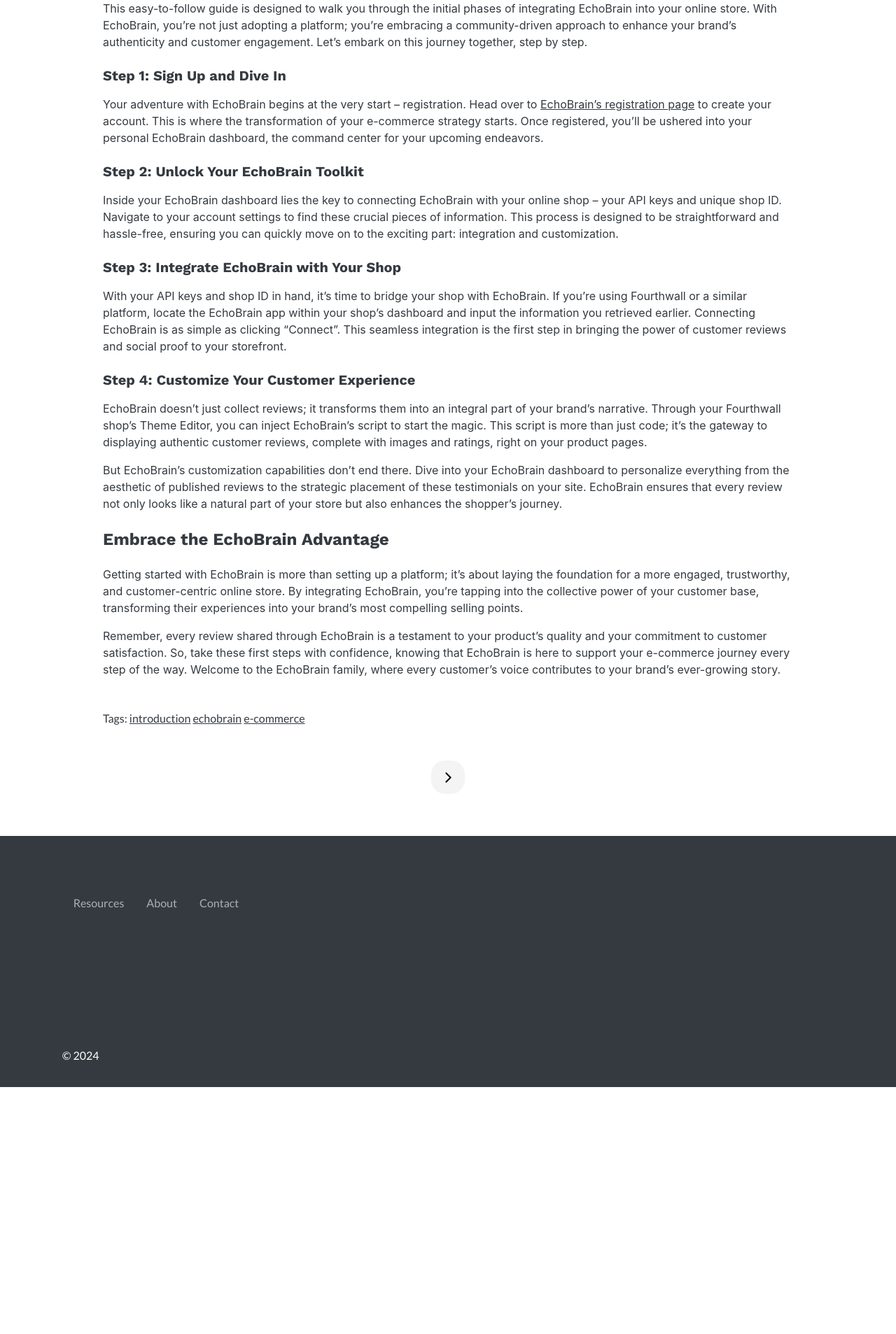
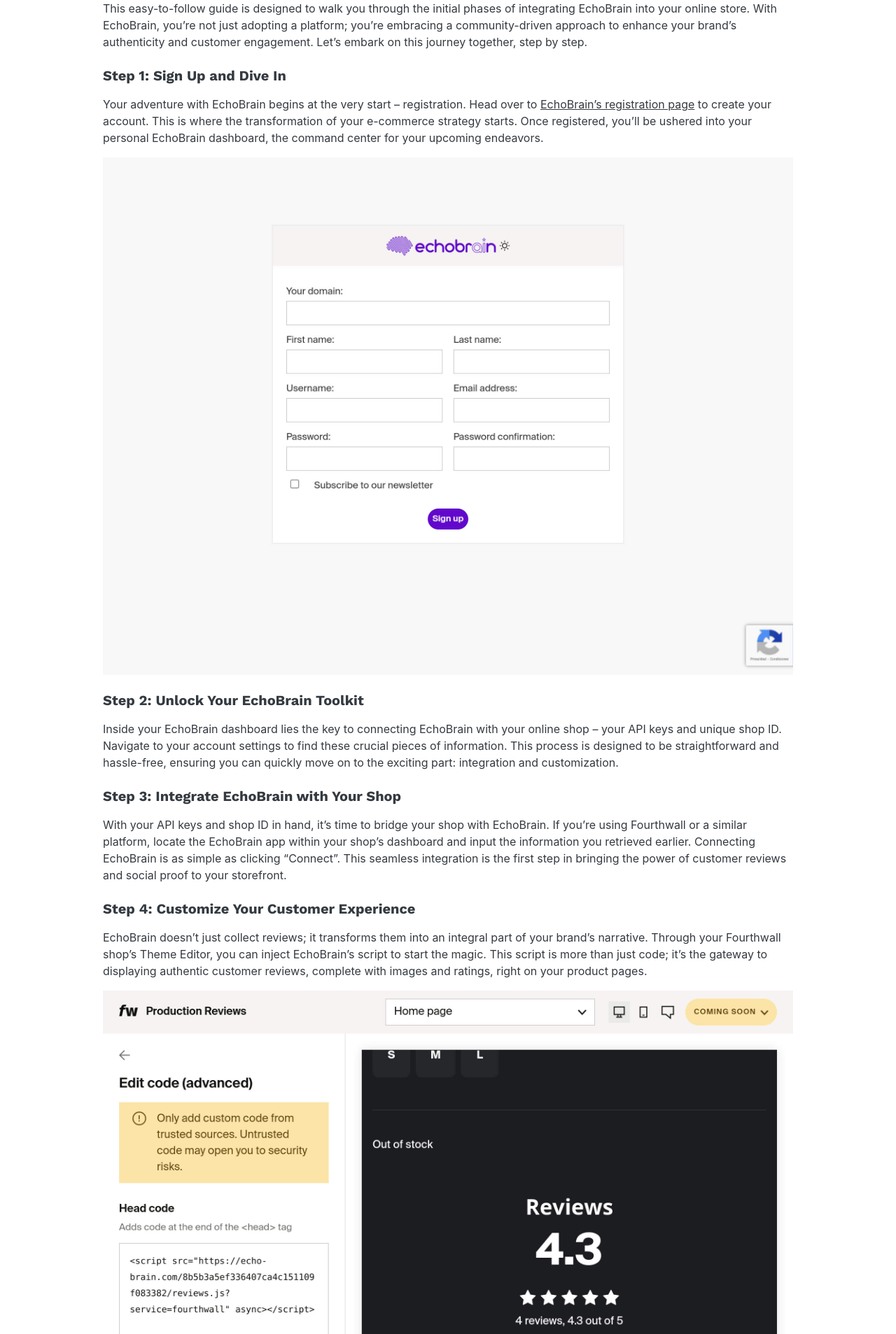
Before and after one commit to echo-brain/echo-brain.github.io, a Jekyll site: the page built from _posts/2024-03-11-getting-started-with-echobrain-first-steps.md, in a window 1280 px wide. Shown: the part 359-2266 px from the top of the page at 70% size. Built offline with Jekyll 4.4.1, drawn with Linux system fonts in a browser that asks for light colours; before the commit the page ends 1913 px from its top, so only the background shows below that.

Commit message:
Update 2024-03-11-getting-started-with-echobrain-first-steps.md

```diff
--- a/_posts/2024-03-11-getting-started-with-echobrain-first-steps.md
+++ b/_posts/2024-03-11-getting-started-with-echobrain-first-steps.md
@@ -12,6 +12,8 @@
 ### Step 1: Sign Up and Dive In
 Your adventure with EchoBrain begins at the very start – registration. Head over to [EchoBrain's registration page](https://echo-brain.com/admin/register/) to create your account. This is where the transformation of your e-commerce strategy starts. Once registered, you'll be ushered into your personal EchoBrain dashboard, the command center for your upcoming endeavors.
 
+![EchoBrain register](/assets/echo-brain.com_admin_register.jpg)
+
 ### Step 2: Unlock Your EchoBrain Toolkit
 Inside your EchoBrain dashboard lies the key to connecting EchoBrain with your online shop – your API keys and unique shop ID. Navigate to your account settings to find these crucial pieces of information. This process is designed to be straightforward and hassle-free, ensuring you can quickly move on to the exciting part: integration and customization.
 
@@ -21,6 +23,8 @@
 ### Step 4: Customize Your Customer Experience
 EchoBrain doesn't just collect reviews; it transforms them into an integral part of your brand's narrative. Through your Fourthwall shop's Theme Editor, you can inject EchoBrain's script to start the magic. This script is more than just code; it's the gateway to displaying authentic customer reviews, complete with images and ratings, right on your product pages.
 
+![EchoBrain register](/assets/production-reviews-shop_admin_dashboard.jpg)
+
 But EchoBrain's customization capabilities don't end there. Dive into your EchoBrain dashboard to personalize everything from the aesthetic of published reviews to the strategic placement of these testimonials on your site. EchoBrain ensures that every review not only looks like a natural part of your store but also enhances the shopper's journey.
 
 ## Embrace the EchoBrain Advantage
```
